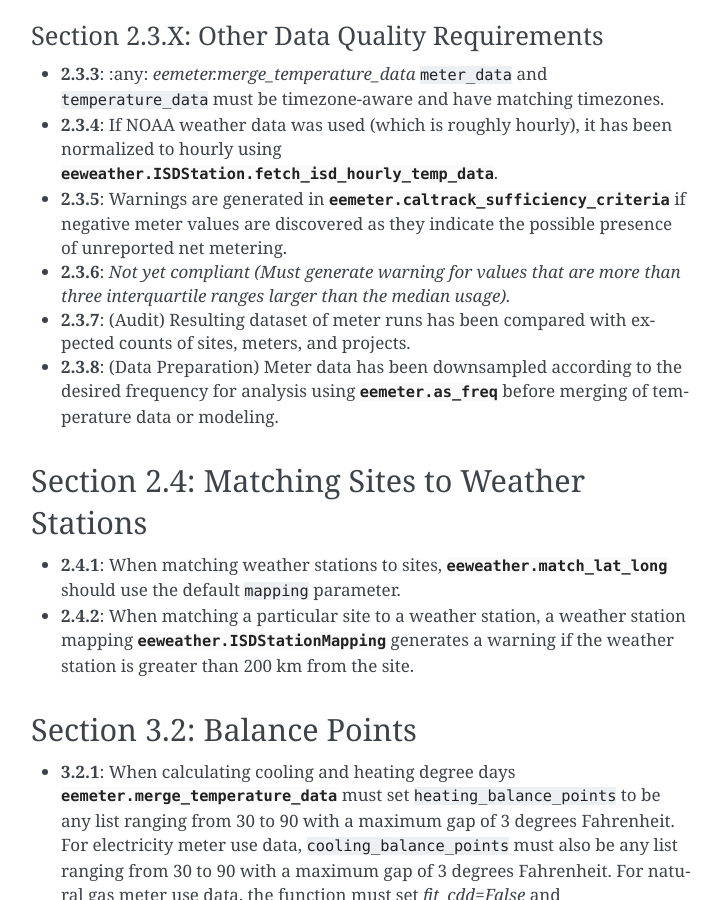
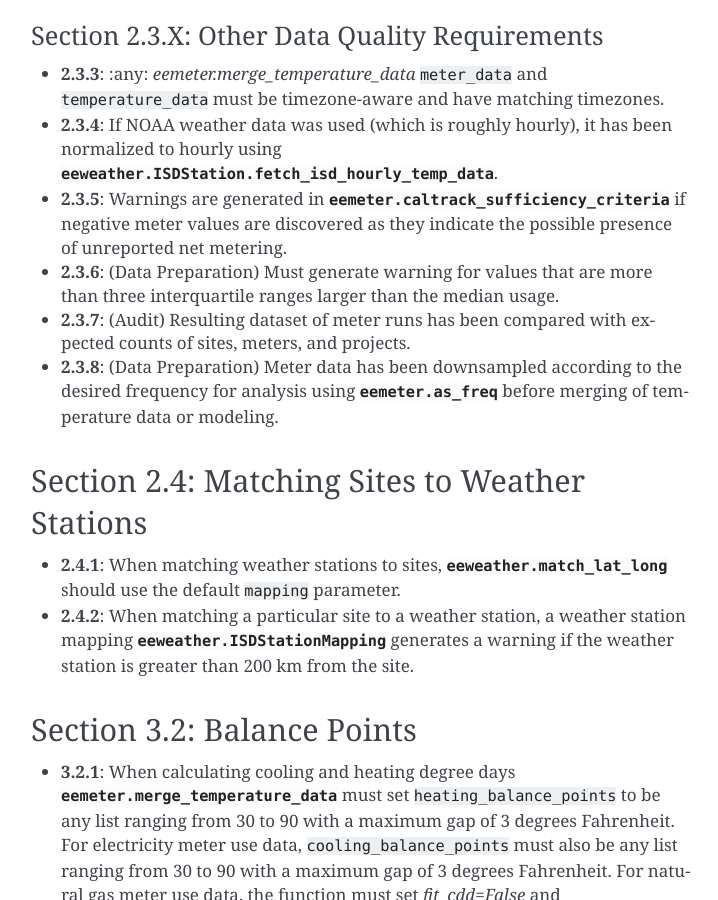
Before and after one commit to openeemeter/eemeter, a Sphinx documentation site: the page built from docs/caltrack_compliance.rst, in a window 1280 px wide and 900 px high, scrolled down 1828 px. Shown: the whole window, without its empty margins (389-1107 px from the left). Built offline with Sphinx 7.4.7, drawn with Linux system fonts in a browser that asks for light colours.

Commit message:
updated compliance doc to incorporate the currently integrated IQR compliance check

```diff
--- a/docs/caltrack_compliance.rst
+++ b/docs/caltrack_compliance.rst
@@ -71,7 +71,7 @@
 - **2.3.3**: :any: `eemeter.merge_temperature_data` ``meter_data`` and ``temperature_data`` must be timezone-aware and have matching timezones.
 - **2.3.4**: If NOAA weather data was used (which is roughly hourly), it has been normalized to hourly using :any:`eeweather.ISDStation.fetch_isd_hourly_temp_data`.
 - **2.3.5**: Warnings are generated in :any:`eemeter.caltrack_sufficiency_criteria` if negative meter values are discovered as they indicate the possible presence of unreported net metering.
-- **2.3.6**: *Not yet compliant (Must generate warning for values that are more than three interquartile ranges larger than the median usage).*
+- **2.3.6**: (Data Preparation) Must generate warning for values that are more than three interquartile ranges larger than the median usage.
 - **2.3.7**: (Audit) Resulting dataset of meter runs has been compared with expected counts of sites, meters, and projects.
 - **2.3.8**: (Data Preparation) Meter data has been downsampled according to the desired frequency for analysis using :any:`eemeter.as_freq` before merging of temperature data or modeling.
 
```
